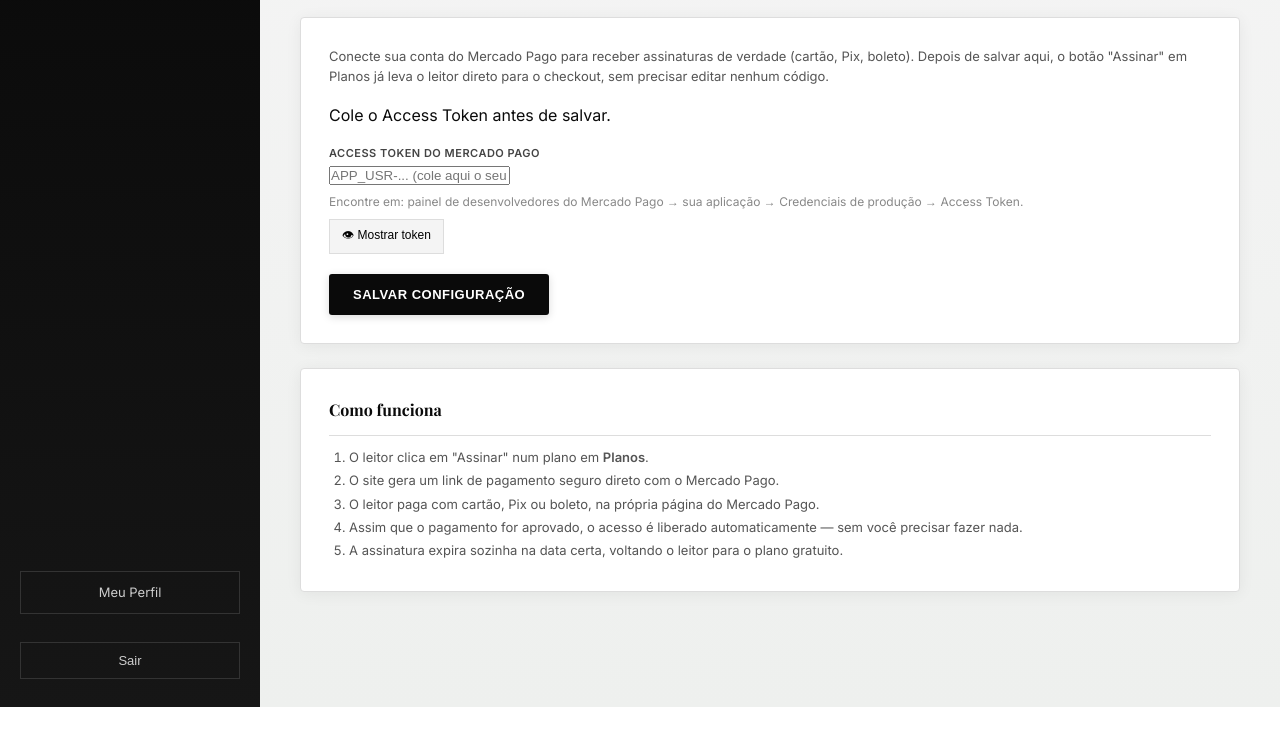
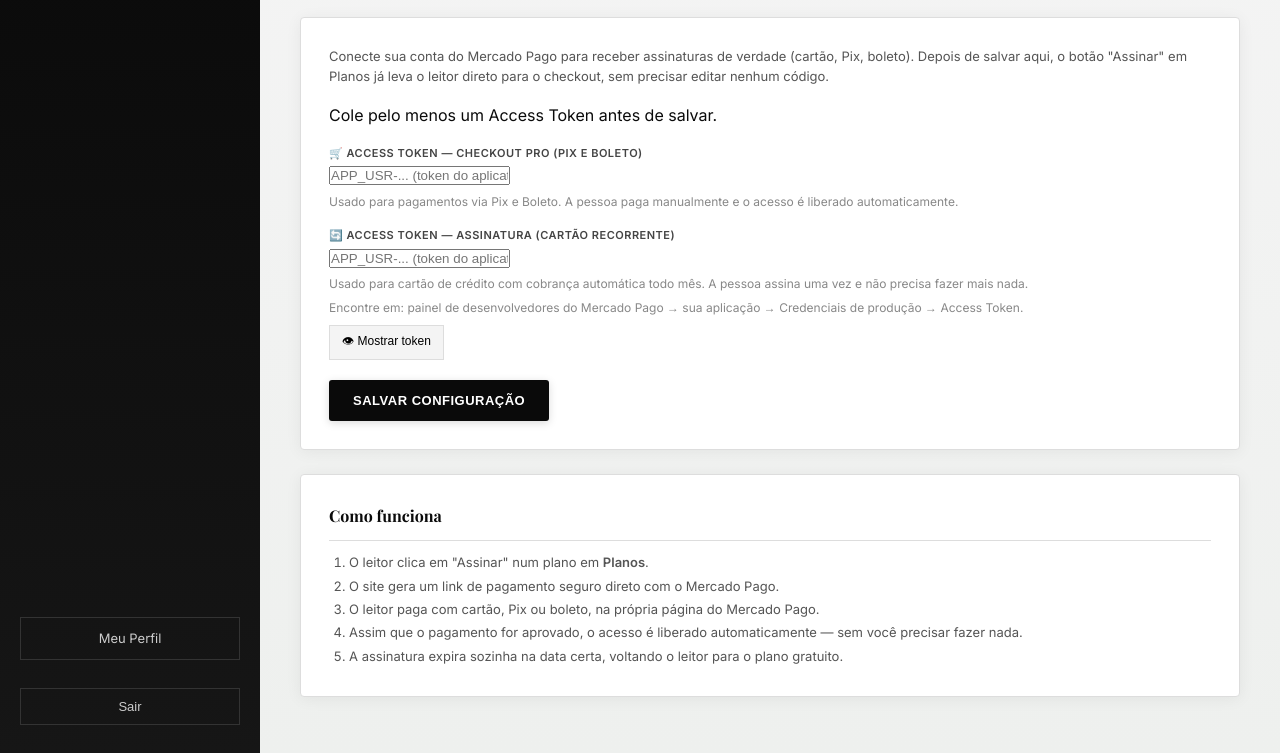
Before and after one commit to Taiuanoliveira/Santananoticias, a website: page admin/pagamento-admin.html in a window 1280 px wide. Both pictures are taken after a click on the button "SALVAR CONFIGURAÇÃO". Shown: the part 93-846 px from the top of the page. Before the commit the page ends 800 px from the top, so only its background shows below. Drawn offline with nearby package versions, Linux system fonts and the light colour scheme; no server answers.

Commit message:
pagamento admin: dois tokens checkout pro e assinatura

```diff
--- a/admin/pagamento-admin.html
+++ b/admin/pagamento-admin.html
@@ -32,8 +32,13 @@
 
         <div id="msgPagamento" class="auth-msg sucesso" style="display:none;"></div>
 
-        <label for="mpAccessToken">Access Token do Mercado Pago</label>
-        <input type="password" id="mpAccessToken" placeholder="APP_USR-... (cole aqui o seu Access Token de Produção)">
+        <label for="mpAccessToken">🛒 Access Token — Checkout Pro (Pix e Boleto)</label>
+        <input type="password" id="mpAccessToken" placeholder="APP_USR-... (token do aplicativo Checkout Pro)">
+        <p style="font-size:12px;color:#888;margin-top:4px;">Usado para pagamentos via Pix e Boleto. A pessoa paga manualmente e o acesso é liberado automaticamente.</p>
+
+        <label for="mpAssinaturaToken" style="margin-top:16px;display:block;">🔄 Access Token — Assinatura (Cartão recorrente)</label>
+        <input type="password" id="mpAssinaturaToken" placeholder="APP_USR-... (token do aplicativo Assinatura)">
+        <p style="font-size:12px;color:#888;margin-top:4px;">Usado para cartão de crédito com cobrança automática todo mês. A pessoa assina uma vez e não precisa fazer mais nada.</p>
         <p style="font-size:12px;color:#888;margin-top:4px;">
           Encontre em: <a href="https://www.mercadopago.com.br/developers/panel/app" target="_blank">painel de desenvolvedores do Mercado Pago</a>
           → sua aplicação → Credenciais de produção → Access Token.
@@ -111,22 +116,25 @@
         const snap = await getDoc(doc(db, 'configuracoes', 'pagamento'));
         if (snap.exists()) {
           document.getElementById('mpAccessToken').value = snap.data().mercadoPagoAccessToken || '';
+          document.getElementById('mpAssinaturaToken').value = snap.data().mercadoPagoAssinaturaToken || '';
         }
       } catch (e) { console.error(e); }
     }
 
     window.salvarPagamento = async function() {
       const token = document.getElementById('mpAccessToken').value.trim();
-      if (!token) {
-        mostrarErro('Cole o Access Token antes de salvar.');
+      const tokenAssinatura = document.getElementById('mpAssinaturaToken').value.trim();
+      if (!token && !tokenAssinatura) {
+        mostrarErro('Cole pelo menos um Access Token antes de salvar.');
         return;
       }
       try {
         await setDoc(doc(db, 'configuracoes', 'pagamento'), {
           mercadoPagoAccessToken: token,
+          mercadoPagoAssinaturaToken: tokenAssinatura,
           atualizadoEm: new Date().toISOString()
         }, { merge: true });
-        mostrarSucesso('Token salvo! O botão Assinar já está usando essa configuração.');
+        mostrarSucesso('Tokens salvos! O sistema já está usando essas configurações.');
       } catch (e) {
         mostrarErro('Erro ao salvar: ' + e.message);
       }
```
